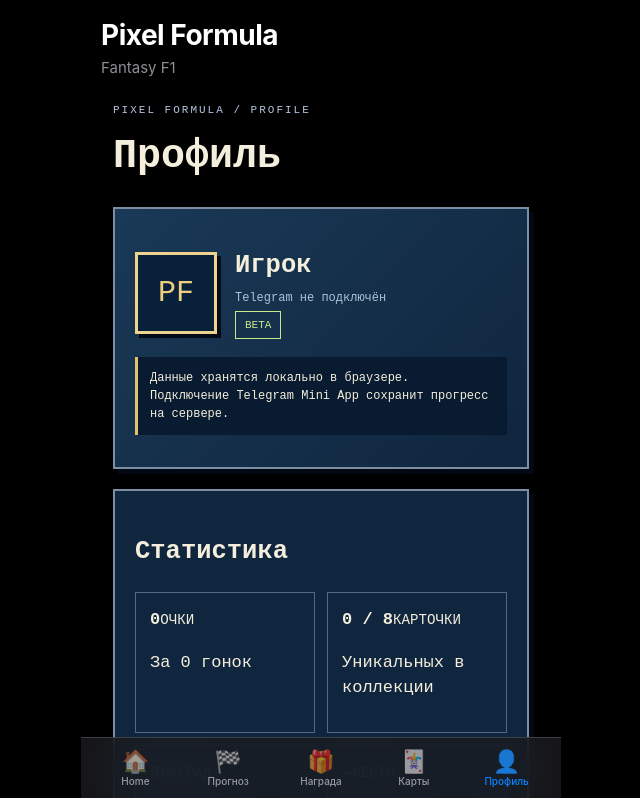
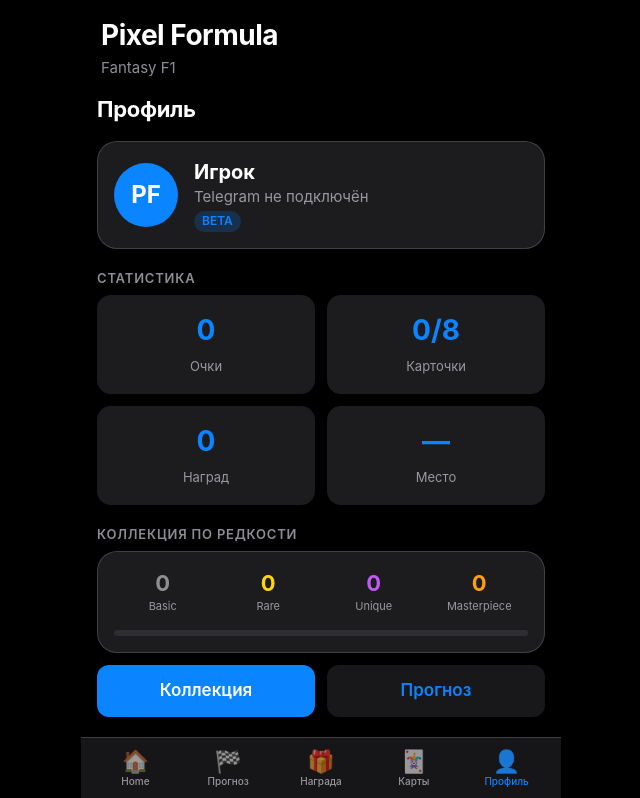
Before and after one commit to git-fomaz/pixel-formula, a React (Vite) app: page /profile in a window 1280 px wide. Shown: the top 798 px of the page, without its empty margins (319-959 px from the left). Built offline with nearby package versions, Linux system fonts and the light colour scheme.

Commit message:
iOS-style redesign: update src/pages/Profile.tsx

```diff
--- a/src/pages/Profile.tsx
+++ b/src/pages/Profile.tsx
@@ -41,11 +41,11 @@ function loadPoints() {
   return { total, races };
 }
 
-const rarityStyle: Record<string, React.CSSProperties> = {
-  Basic: { color: '#c8d8e9', borderColor: '#c8d8e9' },
-  Rare: { color: '#ffd069', borderColor: '#ffd069' },
-  Unique: { color: '#d08bff', borderColor: '#d08bff' },
-  Masterpiece: { color: '#ffac46', borderColor: '#ffac46' },
+const rarityColor: Record<string, string> = {
+  Basic: '#8e8e93',
+  Rare: '#ffd60a',
+  Unique: '#bf5af2',
+  Masterpiece: '#ff9f0a',
 };
 
 export default function Profile() {
@@ -53,60 +53,52 @@ export default function Profile() {
   const pts = useMemo(loadPoints, []);
 
   return (
-    <div style={{ maxWidth: 760, margin: '0 auto', padding: '16px 16px 26px', color: '#f4eedc', fontFamily: "'Courier New', monospace", lineHeight: 1.5 }}>
-      <div style={{ fontSize: 11, letterSpacing: 2, color: '#b3c6df' }}>PIXEL FORMULA / PROFILE</div>
-      <h1 style={{ fontSize: 'clamp(26px,7vw,40px)', margin: '8px 0 14px' }}>Профиль</h1>
+    <div className="pixel-page">
+      <h2>Профиль</h2>
 
-      <section style={{ ...panel, background: 'linear-gradient(135deg,#193956,#10253e)' }}>
-        <div style={{ display: 'flex', gap: 18, alignItems: 'center', margin: '18px 0' }}>
-          <div style={{ flex: '0 0 82px', height: 82, display: 'grid', placeItems: 'center', border: '3px solid #edd38d', background: '#09203a', fontSize: 30, color: '#edcf7e', boxShadow: '4px 4px #030b16' }}>
-            PF
-          </div>
-          <div>
-            <h2 style={{ margin: 0 }}>Игрок</h2>
-            <p style={{ color: '#afc1d7', fontSize: 12, margin: '4px 0' }}>Telegram не подключён</p>
-            <span style={{ display: 'inline-block', padding: '5px 9px', border: '1px solid #c8e889', color: '#c8e889', fontSize: 11 }}>BETA</span>
-          </div>
+      <div className="ios-card" style={{ display: 'flex', gap: 16, alignItems: 'center' }}>
+        <div style={{
+          width: 64, height: 64, borderRadius: 32, background: 'var(--accent)',
+          display: 'grid', placeItems: 'center', fontSize: 24, fontWeight: 700, color: '#fff',
+        }}>PF</div>
+        <div>
+          <div style={{ fontWeight: 700, fontSize: 20 }}>Игрок</div>
+          <div className="muted">Telegram не подключён</div>
+          <span style={{
+            display: 'inline-block', marginTop: 4, padding: '2px 8px',
+            background: 'rgba(10, 132, 255, 0.2)', color: 'var(--accent)',
+            borderRadius: 999, fontSize: 12, fontWeight: 600,
+          }}>BETA</span>
         </div>
-        <p style={{ borderLeft: '3px solid #e2c16b', background: '#091b30', fontSize: 12, padding: 12 }}>
-          Данные хранятся локально в браузере. Подключение Telegram Mini App сохранит прогресс на сервере.
-        </p>
-      </section>
+      </div>
 
-      <section style={panel}>
-        <h2>Статистика</h2>
-        <div style={{ display: 'grid', gridTemplateColumns: 'repeat(2,1fr)', gap: 12 }}>
-          <div style={stat}><strong>{pts.total}</strong><small>ОЧКИ</small><p>За {pts.races} гонок</p></div>
-          <div style={stat}><strong>{rewards.distinct} / {PF_CARDS.length}</strong><small>КАРТОЧКИ</small><p>Уникальных в коллекции</p></div>
-          <div style={stat}><strong>{rewards.total}</strong><small>НАГРАД</small><p>Всего получено</p></div>
-          <div style={stat}><strong>—</strong><small>МЕСТО</small><p>В общем зачёте</p></div>
-        </div>
-      </section>
+      <div className="section-title">Статистика</div>
+      <div className="stat-row">
+        <div className="stat-box"><strong>{pts.total}</strong><small>Очки</small></div>
+        <div className="stat-box"><strong>{rewards.distinct}/{PF_CARDS.length}</strong><small>Карточки</small></div>
+        <div className="stat-box"><strong>{rewards.total}</strong><small>Наград</small></div>
+        <div className="stat-box"><strong>—</strong><small>Место</small></div>
+      </div>
 
-      <section style={panel}>
-        <h2>Коллекция по редкости</h2>
-        <div style={{ display: 'grid', gridTemplateColumns: 'repeat(4,1fr)', gap: 8, marginTop: 12 }}>
+      <div className="section-title">Коллекция по редкости</div>
+      <div className="ios-card">
+        <div style={{ display: 'grid', gridTemplateColumns: 'repeat(4,1fr)', gap: 8, textAlign: 'center' }}>
           {(['Basic', 'Rare', 'Unique', 'Masterpiece'] as const).map(r => (
-            <div key={r} style={{ padding: '12px 5px', border: '1px solid', textAlign: 'center', ...rarityStyle[r] }}>
-              <strong style={{ fontSize: 25, display: 'block' }}>{rewards.counts[r]}</strong>
-              <span style={{ fontSize: 10 }}>{r}</span>
+            <div key={r}>
+              <div style={{ fontSize: 22, fontWeight: 700, color: rarityColor[r] }}>{rewards.counts[r]}</div>
+              <div style={{ fontSize: 11, color: 'var(--label-secondary)' }}>{r}</div>
             </div>
           ))}
         </div>
-        <div style={{ height: 12, border: '1px solid #607c96', marginTop: 12, background: '#07172c' }}>
-          <div style={{ height: '100%', background: '#e2c16b', width: `${(rewards.distinct / PF_CARDS.length) * 100}%` }} />
+        <div style={{ height: 6, background: 'var(--fill)', borderRadius: 3, marginTop: 16, overflow: 'hidden' }}>
+          <div style={{ height: '100%', background: 'var(--accent)', width: `${(rewards.distinct / PF_CARDS.length) * 100}%`, borderRadius: 3 }} />
         </div>
-      </section>
+      </div>
 
-      <div style={{ display: 'flex', gap: 10, flexWrap: 'wrap', marginTop: 20 }}>
-        <Link to="/collection" style={button}>Открыть коллекцию</Link>
-        <Link to="/predict" style={{ ...button, background: '#142e4c', color: '#f4eedc' }}>Сделать прогноз</Link>
-        <Link to="/calendar" style={{ ...button, background: '#142e4c', color: '#f4eedc' }}>Календарь</Link>
+      <div style={{ display: 'grid', gridTemplateColumns: '1fr 1fr', gap: 12, marginTop: 8 }}>
+        <Link to="/collection" className="ios-btn">Коллекция</Link>
+        <Link to="/predict" className="ios-btn secondary">Прогноз</Link>
       </div>
     </div>
   );
 }
-
-const panel: React.CSSProperties = { border: '2px solid #7b8ea3', background: '#10253e', padding: 20, marginTop: 20, boxShadow: '5px 5px #020915' };
-const stat: React.CSSProperties = { border: '1px solid #4f6a86', padding: 14 };
-const button: React.CSSProperties = { font: "700 13px 'Courier New', monospace", minHeight: 48, padding: '12px 14px', border: '2px solid #eadfc5', background: '#e2c16b', color: '#07172c', display: 'inline-flex', alignItems: 'center', justifyContent: 'center', textDecoration: 'none', cursor: 'pointer', textAlign: 'center', flex: 1 };
```
